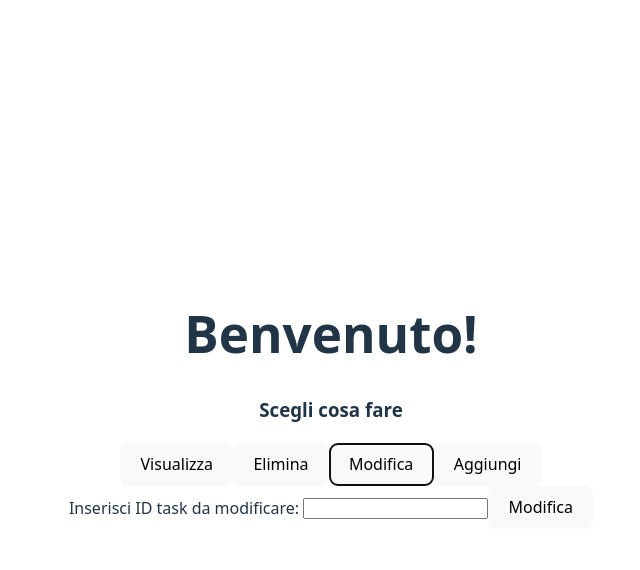
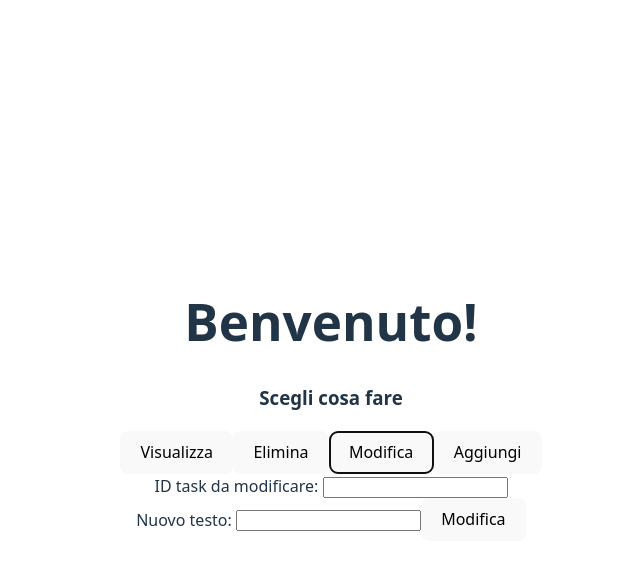
Before and after one commit to politox17/todo-app-supabase, a React (Vite) app: page / in a window 1280 px wide. Both pictures are taken after a click on the button "Modifica". Shown: the top 570 px of the page, without its empty margins (309-949 px from the left). Built offline with nearby package versions, Linux system fonts and the light colour scheme.

Commit message:
Migliorata la logica per modificare task

```diff
--- a/src/App.jsx
+++ b/src/App.jsx
@@ -21,29 +21,41 @@ function ShowList({ tasks }) {
     </table>
   )
 }
-function EditTask({onEdit}) {
+function EditTask({ onEdit }) {
   const [inputToEdit, setInputEdit] = useState('')
+  const [newText, setNewText] = useState('')
 
   const handleSubmit = (e) => {
-   e.preventDefault();
-   if (inputToEdit.trim() !== '') {
-    onEdit(Number(inputToEdit) - 1) // uso -1 perché l'indice parte da 0, cmq fa pasring dell'input
-    setInputEdit('')
+    e.preventDefault()
+    if (inputToEdit.trim() !== '' && newText.trim() !== '') {
+      onEdit(Number(inputToEdit) - 1, newText)
+      setInputEdit('')
+      setNewText('')
     }
   }
+
   return (
     <form onSubmit={handleSubmit}>
-      <label htmlFor="task">Inserisci ID task da modificare: </label>
+      <label htmlFor="taskId">ID task da modificare: </label>
       <input
-        id="task"
+        id="taskId"
         type="number"
         value={inputToEdit}
         onChange={(e) => setInputEdit(e.target.value)}
+      />
+      <br />
+      <label htmlFor="newTask">Nuovo testo: </label>
+      <input
+        id="newTask"
+        type="text"
+        value={newText}
+        onChange={(e) => setNewText(e.target.value)}
       />
       <button type="submit">Modifica</button>
     </form>
   )
 }
+
 
 function DeleteTask({ onDel }) {
   const [inputToDel, setInputToDel] = useState('')
@@ -124,10 +136,13 @@ export default function App() {
     setCurrentView('list')
   }
 
-  const handleEditTask = (indexToEdit) => {
-    setTasks(tasks.filter((_, i) => i !== indexToEdit))
+  const handleEditTask = (indexToEdit, newText) => {
+    setTasks(
+      tasks.map((task, i) => (i === indexToEdit ? newText : task))
+    )
     setCurrentView('list')
   }
+
 
   return (
     <>
```
